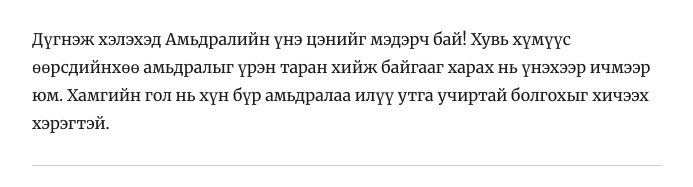
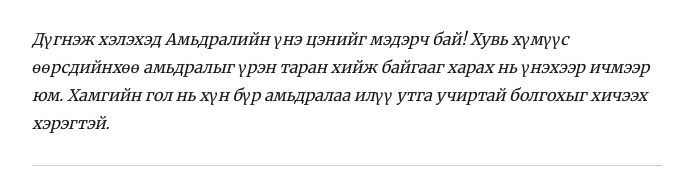
Before and after one commit to munkherdenex/essay, a Gatsby site: page /blog/awesome-images/ in a window 1280 px wide. Shown: the part 1634-1821 px from the top of the page, 293-986 px from the left. Built offline with nearby package versions, Linux system fonts and the light colour scheme; Gatsby itself is replaced by a stand-in of ours; some packages are replaced by stand-ins of ours.

Commit message:
Update Blog “awesome-images”

```diff
--- a/content/blog/awesome-images.md
+++ b/content/blog/awesome-images.md
@@ -21,4 +21,4 @@
 Бясалгал бол амьдралын чанарыг сайжруулах бас нэгэн ашигтай арга юм. Бясалгал нь хүнд өнгөрсөн амьдралаа дурсах боломжийг олгодог. Ингэснээр хүн өмнөх алдаанаас зайлсхийж чадна. Энэ нь хувь хүнд сэтгэлийн амар амгаланг өгдөг. Цаашилбал, бясалгал нь стресс, хурцадмал байдлыг багасгадаг.
 Хобби сонирхох нь амьдралын утга учрыг олох төгс арга юм.  Хүсэл сонирхолгүйгээр хувь хүний амьдрал уйтгартай. Хобби дагах нь амьдралд шинэ эрч хүч авчрах нь дамжиггүй. Энэ нь амьдрах  найдварыг бий болгодог.
 
-Дүгнэж хэлэхэд Амьдралийн үнэ цэнийг мэдэрч бай!  Хувь хүмүүс өөрсдийнхөө амьдралыг үрэн таран хийж байгааг харах нь үнэхээр ичмээр юм.  Хамгийн гол нь хүн бүр амьдралаа илүү утга учиртай болгохыг хичээх хэрэгтэй.
+*Дүгнэж хэлэхэд Амьдралийн үнэ цэнийг мэдэрч бай!  Хувь хүмүүс өөрсдийнхөө амьдралыг үрэн таран хийж байгааг харах нь үнэхээр ичмээр юм.  Хамгийн гол нь хүн бүр амьдралаа илүү утга учиртай болгохыг хичээх хэрэгтэй.*
```
